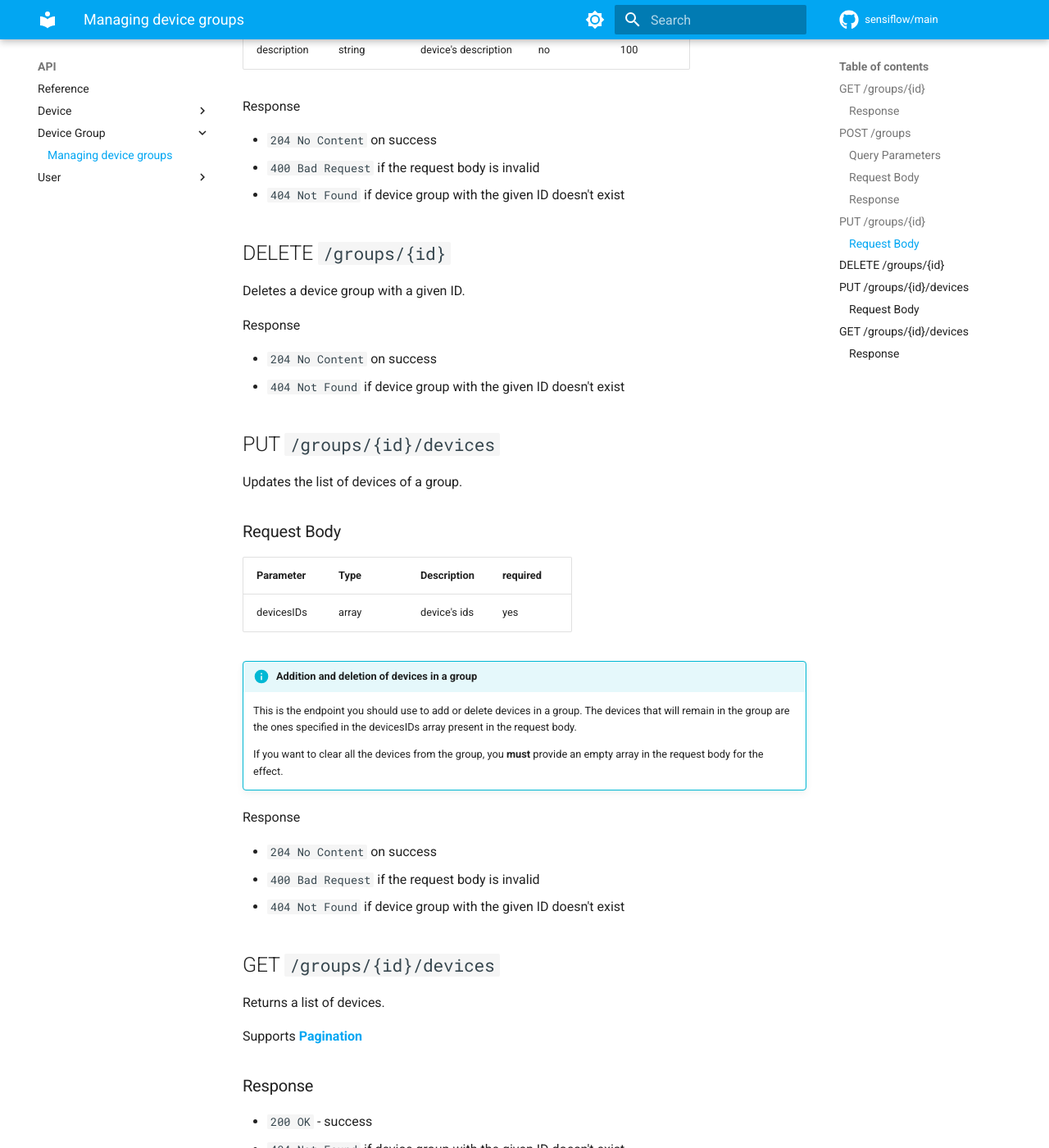
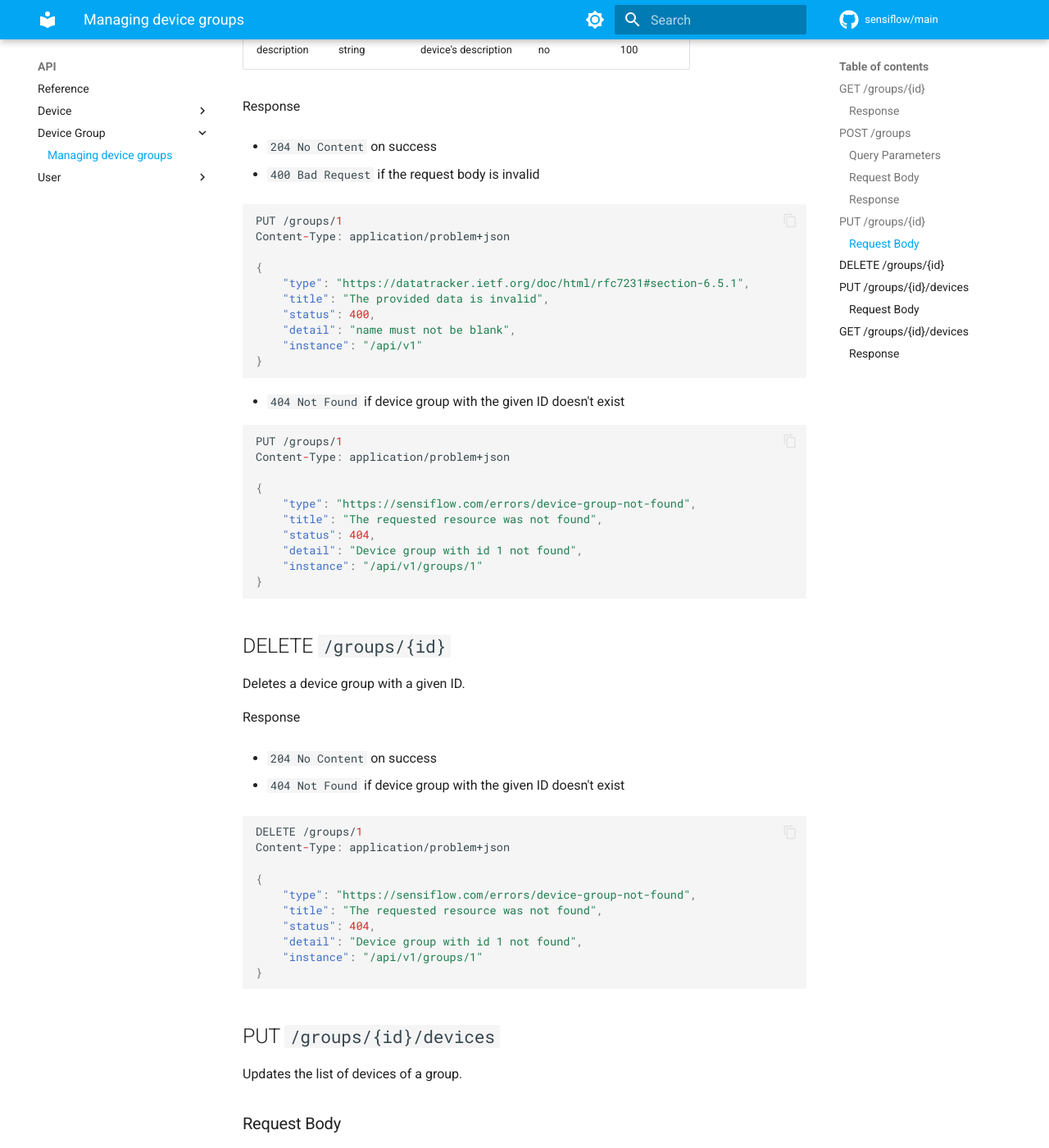
Before and after one commit to sensiflow/main, an MkDocs documentation site: the page built from docs/api/device-group/general.md, in a window 1280 px wide and 1400 px high, scrolled down 1803 px. Shown: the whole window at 82% size. Built offline with MkDocs 1.6.1 and Material for MkDocs 9.7.7, drawn with Linux system fonts in a browser that asks for light colours; comment, search, counter and statistics services are not loaded; some of the changed text lies outside the part shown.

Commit message:
Added error type responses to some endpoints; Fixed devicesIDs parameter to deviceIDs

````diff
--- a/docs/api/device-group/general.md
+++ b/docs/api/device-group/general.md
@@ -72,8 +72,38 @@
 Response
 
 - `204 No Content` on success
+
 - `400 Bad Request` if the request body is invalid
+
+```json
+
+PUT /groups/1
+Content-Type: application/problem+json
+
+{
+    "type": "https://datatracker.ietf.org/doc/html/rfc7231#section-6.5.1",
+    "title": "The provided data is invalid",
+    "status": 400,
+    "detail": "name must not be blank",
+    "instance": "/api/v1"
+}
+```
+
 - `404 Not Found` if device group with the given ID doesn't exist
+
+```json
+
+PUT /groups/1
+Content-Type: application/problem+json
+
+{
+    "type": "https://sensiflow.com/errors/device-group-not-found",
+    "title": "The requested resource was not found",
+    "status": 404,
+    "detail": "Device group with id 1 not found",
+    "instance": "/api/v1/groups/1"
+}
+```
 
 ## DELETE `/groups/{id}`
 
@@ -82,7 +112,22 @@
 Response
 
 - `204 No Content` on success
+
 - `404 Not Found` if device group with the given ID doesn't exist
+
+```json
+
+DELETE /groups/1
+Content-Type: application/problem+json
+
+{
+    "type": "https://sensiflow.com/errors/device-group-not-found",
+    "title": "The requested resource was not found",
+    "status": 404,
+    "detail": "Device group with id 1 not found",
+    "instance": "/api/v1/groups/1"
+}
+```
 
 ## PUT `/groups/{id}/devices`
 Updates the list of devices of a group.
@@ -91,10 +136,10 @@
 
 | Parameter   | Type   | Description| required
 |-------------|--------|------------| --------
-| devicesIDs        | array | device's ids | yes |
+| deviceIDs        | array | device's ids | yes |
 
 !!! info "Addition and deletion of devices in a group"
-    This is the endpoint you should use to add or delete devices in a group. The devices that will remain in the group are the ones specified in the devicesIDs array present in the request body.
+    This is the endpoint you should use to add or delete devices in a group. The devices that will remain in the group are the ones specified in the deviceIDs array present in the request body.
 
     If you want to clear all the devices from the group, you **must** provide an empty array in the request body for the effect.
 
@@ -104,7 +149,35 @@
 
 - `204 No Content` on success
 - `400 Bad Request` if the request body is invalid
+
+```json
+
+PUT /groups/1/devices
+Content-Type: application/problem+json
+
+{
+    "type": "about:blank",
+    "title": "Bad Request",
+    "status": 400,
+    "detail": "Failed to read request",
+    "instance": "/api/v1/groups/1/devices"
+}
+
 - `404 Not Found` if device group with the given ID doesn't exist
+
+```json
+
+PUT /groups/1/devices
+Content-Type: application/problem+json
+
+{
+    "type": "https://sensiflow.com/errors/device-group-not-found",
+    "title": "The requested resource was not found",
+    "status": 404,
+    "detail": "Device group with id 1 not found",
+    "instance": "/api/v1/groups/1/devices"
+}
+```
 
 ## GET `/groups/{id}/devices`
 
@@ -115,7 +188,6 @@
 ### Response
 
 - `200 OK` - success
--  `404 Not Found` if device group with the given ID doesn't exist
 
 ```json
 
@@ -141,3 +213,19 @@
   ]
 }
 ```
+
+-  `404 Not Found` if device group with the given ID doesn't exist
+
+```json
+
+GET /groups/1/devices?page=1&size=2
+Content-Type: application/problem+json
+
+{
+    "type": "https://sensiflow.com/errors/device-group-not-found",
+    "title": "The requested resource was not found",
+    "status": 404,
+    "detail": "Device group with id 1 not found",
+    "instance": "/api/v1/groups/1/devices"
+}
+```
````
Also changed, not shown: docs/api/device/general.md (+17 -1 lines), docs/api/device/processed-stream.md (+19 -3 lines).
